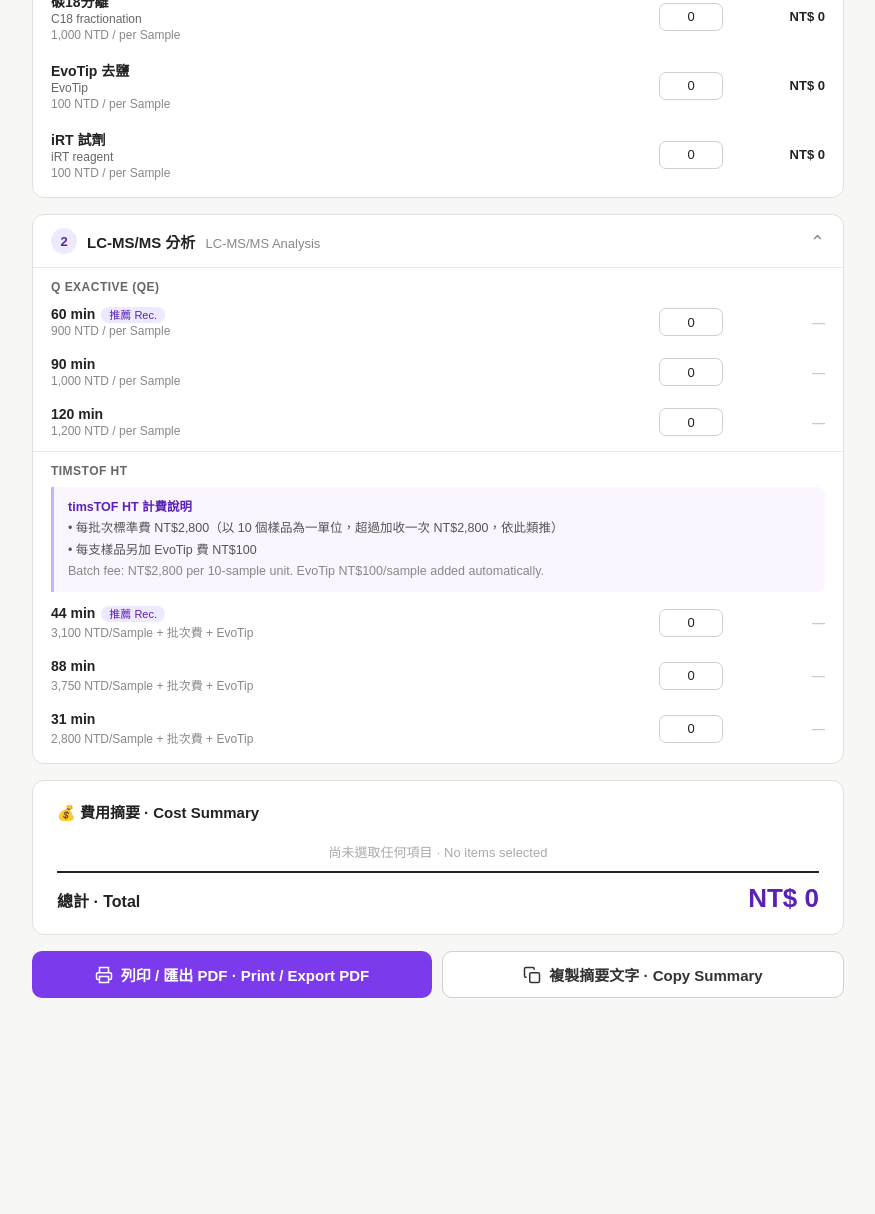
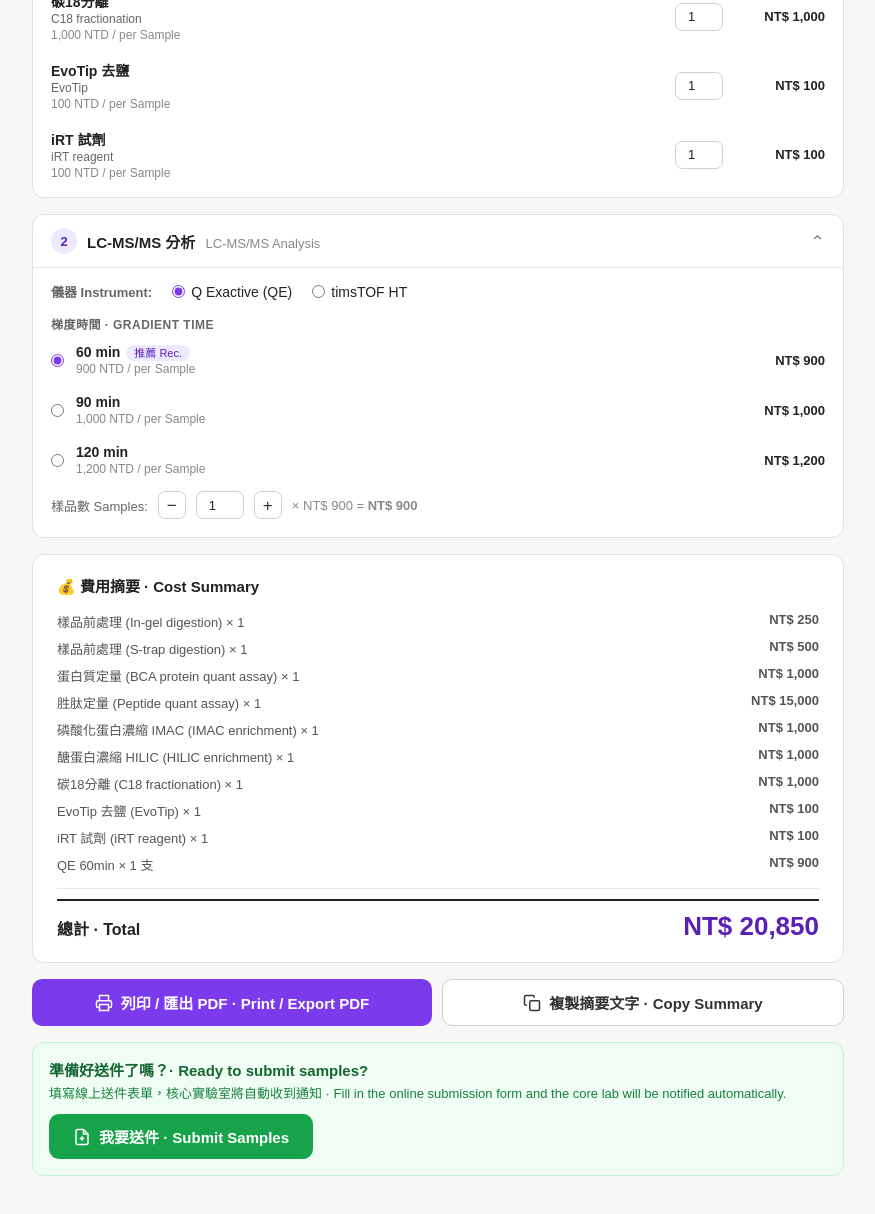
Before and after one commit to pclipmb-design/pcl_quote, a plain HTML site: page index.html in a window 1280 px wide. Shown: the part 620-1834 px from the top of the page, without its empty margins (202-1077 px from the left). Before the commit the page ends 1682 px from the top, so only its background shows below. Drawn offline with Linux system fonts and the light colour scheme.

Commit message:
Update index.html

```diff
--- a/index.html
+++ b/index.html
@@ -31,8 +31,7 @@ body { font-family: Arial, "Noto Sans TC", sans-serif; background: #f7f7f5; colo
 .qty-btn { width: 28px; height: 28px; border: 1px solid #d0d0cc; border-radius: 7px; background: transparent; cursor: pointer; font-size: 17px; line-height: 1; color: #333; display: flex; align-items: center; justify-content: center; }
 .qty-btn:hover { background: #f0f0ec; }
 .qty-btn:disabled { opacity: 0.35; cursor: default; }
-.qty-input { width: 64px; height: 28px; text-align: center; border: 1px solid #d0d0cc; border-radius: 7px; font-size: 13px; color: #222; background: #fff; -moz-appearance: textfield; appearance: textfield; }
-.qty-input::-webkit-inner-spin-button, .qty-input::-webkit-outer-spin-button { -webkit-appearance: none; margin: 0; }
+.qty-input { width: 48px; height: 28px; text-align: center; border: 1px solid #d0d0cc; border-radius: 7px; font-size: 13px; color: #222; background: #fff; }
 .qty-input:focus { outline: none; border-color: #7c3aed; }
 .qty-input:disabled { opacity: 0.35; background: #f5f5f3; }
 .item-subtotal { font-size: 13px; font-weight: 600; min-width: 90px; text-align: right; color: #222; }
@@ -141,6 +140,19 @@ body { font-family: Arial, "Noto Sans TC", sans-serif; background: #f7f7f5; colo
   </div>
 
   <div id="copy-msg" style="text-align:center; font-size:13px; color:#5b21b6; margin-top:8px; display:none;">✓ 已複製到剪貼簿 Copied!</div>
+
+  <div style="margin-top:16px; padding:16px; background:#f0fdf4; border:1px solid #bbf7d0; border-radius:12px; display:flex; align-items:center; justify-content:space-between; flex-wrap:wrap; gap:12px;">
+    <div>
+      <div style="font-size:15px; font-weight:600; color:#166534;">準備好送件了嗎？· Ready to submit samples?</div>
+      <div style="font-size:13px; color:#4ade80; margin-top:3px; color:#15803d;">填寫線上送件表單，核心實驗室將自動收到通知 · Fill in the online submission form and the core lab will be notified automatically.</div>
+    </div>
+    <a href="https://pclipmb-design.github.io/pcl_quote/submit.html" target="_blank"
+       style="display:inline-flex; align-items:center; gap:8px; padding:12px 24px; background:#16a34a; color:#fff; border-radius:10px; font-size:15px; font-weight:600; text-decoration:none; white-space:nowrap; transition:background .15s;"
+       onmouseover="this.style.background='#15803d'" onmouseout="this.style.background='#16a34a'">
+      <svg width="18" height="18" fill="none" stroke="currentColor" stroke-width="2" viewBox="0 0 24 24"><path d="M14 2H6a2 2 0 0 0-2 2v16a2 2 0 0 0 2 2h12a2 2 0 0 0 2-2V8z"/><polyline points="14 2 14 8 20 8"/><line x1="12" y1="11" x2="12" y2="17"/><line x1="9" y1="14" x2="15" y2="14"/></svg>
+      我要送件 · Submit Samples
+    </a>
+  </div>
 </div>
 
 <script>
@@ -168,9 +180,8 @@ const msData = {
   ]
 };
 let prepState = {};
-prepData.forEach(p => { prepState[p.id] = { checked:true, qty:0 }; });
-let msState = {};
-['q1','q2','q3','t1','t2','t3'].forEach(id => { msState[id] = 0; });
+prepData.forEach(p => { prepState[p.id] = { checked:true, qty:1 }; });
+let msInstrument = 'QE', msOption = 'q1', msQty = 1, timsQty = 1;
 
 function fmt(n) { return 'NT$ ' + Math.round(n).toLocaleString(); }
 
@@ -185,7 +196,7 @@ function renderPrep() {
         <div class="item-price-tag">${p.price.toLocaleString()} NTD / ${p.unit}</div>
       </label>
 
-        <input type="number" class="qty-input" min="0" value="${s.qty}" onchange="setQty('${p.id}',this.value)">
+        <input type="number" class="qty-input" min="1" value="${s.qty}" onchange="setQty('${p.id}',this.value)" ${s.checked?'':'disabled'}>
 
       <div class="item-subtotal">${s.checked ? fmt(p.price * s.qty) : '<span style="color:#ccc">—</span>'}</div>
     </div>`;
@@ -194,44 +205,59 @@ function renderPrep() {
 
 function renderMS() {
   const el = document.getElementById('ms-items');
-  let html = '';
-
-  html += `<div class="ms-label">Q Exactive (QE)</div>`;
+  let html = `<div class="inst-row">
+    <span class="inst-label">儀器 Instrument:</span>
+    <label class="inst-radio"><input type="radio" name="inst" value="QE" ${msInstrument==='QE'?'checked':''} onchange="setInst('QE')"> Q Exactive (QE)</label>
+    <label class="inst-radio"><input type="radio" name="inst" value="TimsTOF" ${msInstrument==='TimsTOF'?'checked':''} onchange="setInst('TimsTOF')"> timsTOF HT</label>
+  </div>`;
+  if (msInstrument === 'QE') {
+    html += `<div class="ms-label">梯度時間 · Gradient Time</div><div class="radio-group">`;
     msData.QE.forEach(opt => {
-    const q = msState[opt.id];
-    const sub = opt.price * q;
-    html += `<div class="item-row">
+      html += `<label class="radio-option">
+        <input type="radio" name="msopt" value="${opt.id}" ${msOption===opt.id?'checked':''} onchange="setMsOpt('${opt.id}')">
         <div class="item-info">
-        <div class="item-name-zh">${opt.min} min${opt.rec ? '<span class="badge-rec">推薦 Rec.</span>' : ''}</div>
+          <div class="item-name-zh">${opt.min} min${opt.rec?'<span class="badge-rec">推薦 Rec.</span>':''}</div>
           <div class="item-price-tag">${opt.price.toLocaleString()} NTD / per Sample</div>
         </div>
-      <input type="number" class="qty-input" min="0" value="${q}" onchange="setMsQty('${opt.id}', this.value)">
-      <div class="item-subtotal">${q > 0 ? fmt(sub) : '<span style="color:#ccc">—</span>'}</div>
+        <div class="item-subtotal">${fmt(opt.price * msQty)}</div>
+      </label>`;
+    });
+    html += `</div>`;
+    html += `<div class="qty-row"><span class="qty-row-label">樣品數 Samples:</span>
+      <button class="qty-btn" onclick="changeMsQty(-1)">−</button>
+      <input type="number" class="qty-input" min="0" value="${msQty}" onchange="setMsQtyDirect(this.value)">
+      <button class="qty-btn" onclick="changeMsQty(1)">+</button>
+      <span style="font-size:13px;color:#888;">× ${fmt(msData.QE.find(o=>o.id===msOption).price)} = <strong>${fmt(msData.QE.find(o=>o.id===msOption).price * msQty)}</strong></span>
     </div>`;
-  });
-
-  html += `<div style="border-top:1px solid #e8e8e4; margin:4px 0;"></div>`;
-  html += `<div class="ms-label" style="margin-top:4px">timsTOF HT</div>`;
+  } else {
     html += `<div class="tims-note">
       <strong>timsTOF HT 計費說明</strong><br>
-    • 每批次標準費 NT$2,800（以 10 個樣品為一單位，超過加收一次 NT$2,800，依此類推）<br>
+      • 每批次標準費 NT$2,800（以 10 個樣品為一單位，超過10個樣品倍數加收一次 NT$2,800，依此類推。）<br>
       • 每支樣品另加 EvoTip 費 NT$100<br>
-    <span style="color:#888">Batch fee: NT$2,800 per 10-sample unit. EvoTip NT$100/sample added automatically.</span>
+      <span style="color:#888">Batch fee: NT$2,800 per 10-sample unit (cumulative). EvoTip NT$100/sample added automatically.</span>
     </div>`;
+    html += `<div class="ms-label" style="margin-top:8px">梯度時間 · Gradient Time</div><div class="radio-group">`;
     msData.TimsTOF.forEach(opt => {
-    const q = msState[opt.id];
-    const batches = q > 0 ? Math.ceil(q / 10) : 0;
-    const sub = opt.price * q + batches * 2800 + q * 100;
-    html += `<div class="item-row">
+      const batches = Math.ceil(timsQty / 10);
+      const sub = opt.price * timsQty + batches * 2800 + timsQty * 100;
+      html += `<label class="radio-option">
+        <input type="radio" name="msopt" value="${opt.id}" ${msOption===opt.id?'checked':''} onchange="setMsOpt('${opt.id}')">
         <div class="item-info">
-        <div class="item-name-zh">${opt.min} min${opt.rec ? '<span class="badge-rec">推薦 Rec.</span>' : ''}</div>
-        <div class="item-price-tag">${opt.price.toLocaleString()} NTD/Sample + 批次費 + EvoTip${q > 0 ? `　→ ${batches} 批次` : ''}</div>
+          <div class="item-name-zh">${opt.min} min${opt.rec?'<span class="badge-rec">推薦 Rec.</span>':''}</div>
+          <div class="item-price-tag">${opt.price.toLocaleString()} NTD/Sample + 批次費 + EvoTip</div>
         </div>
-      <input type="number" class="qty-input" min="0" value="${q}" onchange="setMsQty('${opt.id}', this.value)">
-      <div class="item-subtotal">${q > 0 ? fmt(sub) : '<span style="color:#ccc">—</span>'}</div>
+        <div class="item-subtotal">${fmt(sub)}</div>
+      </label>`;
+    });
+    html += `</div>`;
+    const batches = Math.ceil(timsQty / 10);
+    html += `<div class="qty-row"><span class="qty-row-label">樣品數 Samples:</span>
+      <button class="qty-btn" onclick="changeMsQty(-1)">−</button>
+      <input type="number" class="qty-input" min="0" value="${timsQty}" onchange="setMsQtyDirect(this.value)">
+      <button class="qty-btn" onclick="changeMsQty(1)">+</button>
+      <span style="font-size:13px;color:#888;">${timsQty} 支 → ${batches} 批次 (批次費 ${fmt(batches*2800)})</span>
     </div>`;
-  });
-
+  }
   el.innerHTML = html;
 }
 
@@ -239,29 +265,27 @@ function renderSummary() {
   let lines = [], total = 0;
   prepData.forEach(p => {
     const s = prepState[p.id];
-    if (s.checked && s.qty > 0) {
+    if (s.checked) {
       const sub = p.price * s.qty; total += sub;
       lines.push(`<div class="summary-line"><span>${p.zh} (${p.en}) × ${s.qty}</span><span style="font-weight:600">${fmt(sub)}</span></div>`);
     }
   });
-  msData.QE.forEach(opt => {
-    const q = msState[opt.id];
-    if (q > 0) {
-      const sub = opt.price * q; total += sub;
-      lines.push(`<div class="summary-line"><span>QE ${opt.min}min × ${q} 支</span><span style="font-weight:600">${fmt(sub)}</span></div>`);
+  const qty = msInstrument === 'QE' ? msQty : timsQty;
+  const opts = msInstrument === 'QE' ? msData.QE : msData.TimsTOF;
+  const selOpt = opts.find(o => o.id === msOption) || opts[0];
+  if (qty > 0) {
+    if (msInstrument === 'QE') {
+      const sub = selOpt.price * qty; total += sub;
+      lines.push(`<div class="summary-line"><span>QE ${selOpt.min}min × ${qty} 支</span><span style="font-weight:600">${fmt(sub)}</span></div>`);
+    } else {
+      const batches = Math.ceil(qty / 10);
+      const runCost = selOpt.price * qty, batchCost = batches * 2800, evoCost = qty * 100;
+      const sub = runCost + batchCost + evoCost; total += sub;
+      lines.push(`<div class="summary-line"><span>timsTOF HT ${selOpt.min}min × ${qty} 支</span><span style="font-weight:600">${fmt(runCost)}</span></div>`);
+      lines.push(`<div class="summary-line indent"><span>批次費 Batch fee (${batches} × NT$2,800)</span><span>${fmt(batchCost)}</span></div>`);
+      lines.push(`<div class="summary-line indent"><span>EvoTip × ${qty}</span><span>${fmt(evoCost)}</span></div>`);
     }
-  });
-  msData.TimsTOF.forEach(opt => {
-    const q = msState[opt.id];
-    if (q > 0) {
-      const batches = Math.ceil(q / 10);
-      const runCost = opt.price * q, batchCost = batches * 2800, evoCost = q * 100;
-      const sub = runCost + batchCost + evoCost; total += sub;
-      lines.push(`<div class="summary-line"><span>timsTOF HT ${opt.min}min × ${q} 支</span><span style="font-weight:600">${fmt(runCost)}</span></div>`);
-      lines.push(`<div class="summary-line indent"><span>批次費 (${batches} × NT$2,800)</span><span>${fmt(batchCost)}</span></div>`);
-      lines.push(`<div class="summary-line indent"><span>EvoTip × ${q}</span><span>${fmt(evoCost)}</span></div>`);
   }
-  });
   const sl = document.getElementById('summary-lines');
   if (lines.length === 0) {
     sl.innerHTML = '<div class="empty-note">尚未選取任何項目 · No items selected</div>';
@@ -283,8 +307,19 @@ function toggle(n) {
 
 function togglePrep(id) { prepState[id].checked = !prepState[id].checked; render(); }
 function changeQty(id, delta) { prepState[id].qty = Math.max(0, prepState[id].qty + delta); render(); }
-function setQty(id, val) { prepState[id].qty = Math.max(0, parseInt(val) || 0); render(); }
-function setMsQty(id, val) { msState[id] = Math.max(0, parseInt(val) || 0); render(); }
+function setQty(id, val) { prepState[id].qty = Math.max(0, parseInt(val) || 1); render(); }
+function setInst(inst) { msInstrument = inst; msOption = inst === 'QE' ? 'q1' : 't1'; render(); }
+function setMsOpt(opt) { msOption = opt; render(); }
+function changeMsQty(delta) {
+  if (msInstrument === 'QE') msQty = Math.max(1, msQty + delta);
+  else timsQty = Math.max(1, timsQty + delta);
+  render();
+}
+function setMsQtyDirect(val) {
+  if (msInstrument === 'QE') msQty = Math.max(1, parseInt(val) || 1);
+  else timsQty = Math.max(1, parseInt(val) || 1);
+  render();
+}
 
 function getTextSummary() {
   const today = new Date().toLocaleDateString('zh-TW');
@@ -292,28 +327,24 @@ function getTextSummary() {
   let total = 0;
   prepData.forEach(p => {
     const s = prepState[p.id];
-    if (s.checked && s.qty > 0) {
+    if (s.checked) {
       const sub = p.price * s.qty; total += sub;
       lines.push(`${p.zh} (${p.en}) × ${s.qty}　NT$ ${Math.round(sub).toLocaleString()}`);
     }
   });
-  msData.QE.forEach(opt => {
-    const q = msState[opt.id];
-    if (q > 0) {
-      const sub = opt.price * q; total += sub;
-      lines.push(`QE ${opt.min}min × ${q} 支　NT$ ${Math.round(sub).toLocaleString()}`);
+  const qty = msInstrument === 'QE' ? msQty : timsQty;
+  const opts = msInstrument === 'QE' ? msData.QE : msData.TimsTOF;
+  const selOpt = opts.find(o => o.id === msOption) || opts[0];
+  if (msInstrument === 'QE') {
+    const sub = selOpt.price * qty; total += sub;
+    lines.push(`QE ${selOpt.min}min × ${qty} 支　NT$ ${Math.round(sub).toLocaleString()}`);
+  } else {
+    const batches = Math.ceil(qty / 10), runCost = selOpt.price * qty, batchCost = batches * 2800, evoCost = qty * 100;
+    total += runCost + batchCost + evoCost;
+    lines.push(`timsTOF HT ${selOpt.min}min × ${qty} 支　NT$ ${Math.round(runCost).toLocaleString()}`);
+    lines.push(`  批次費 (${batches} × 2,800)　NT$ ${Math.round(batchCost).toLocaleString()}`);
+    lines.push(`  EvoTip × ${qty}　NT$ ${Math.round(evoCost).toLocaleString()}`);
   }
-  });
-  msData.TimsTOF.forEach(opt => {
-    const q = msState[opt.id];
-    if (q > 0) {
-      const batches = Math.ceil(q / 10), runCost = opt.price * q, batchCost = batches * 2800, evoCost = q * 100;
-      total += runCost + batchCost + evoCost;
-      lines.push(`timsTOF HT ${opt.min}min × ${q} 支　NT$ ${Math.round(runCost).toLocaleString()}`);
-      lines.push(`  批次費 (${batches} × 2,800)　NT$ ${Math.round(batchCost).toLocaleString()}`);
-      lines.push(`  EvoTip × ${q}　NT$ ${Math.round(evoCost).toLocaleString()}`);
-    }
-  });
   lines.push(`${'─'.repeat(40)}`);
   lines.push(`總計 Total　NT$ ${Math.round(total).toLocaleString()}`);
   return lines.join('\n');
```
Lines whose indentation alone changed are shown as unchanged.
